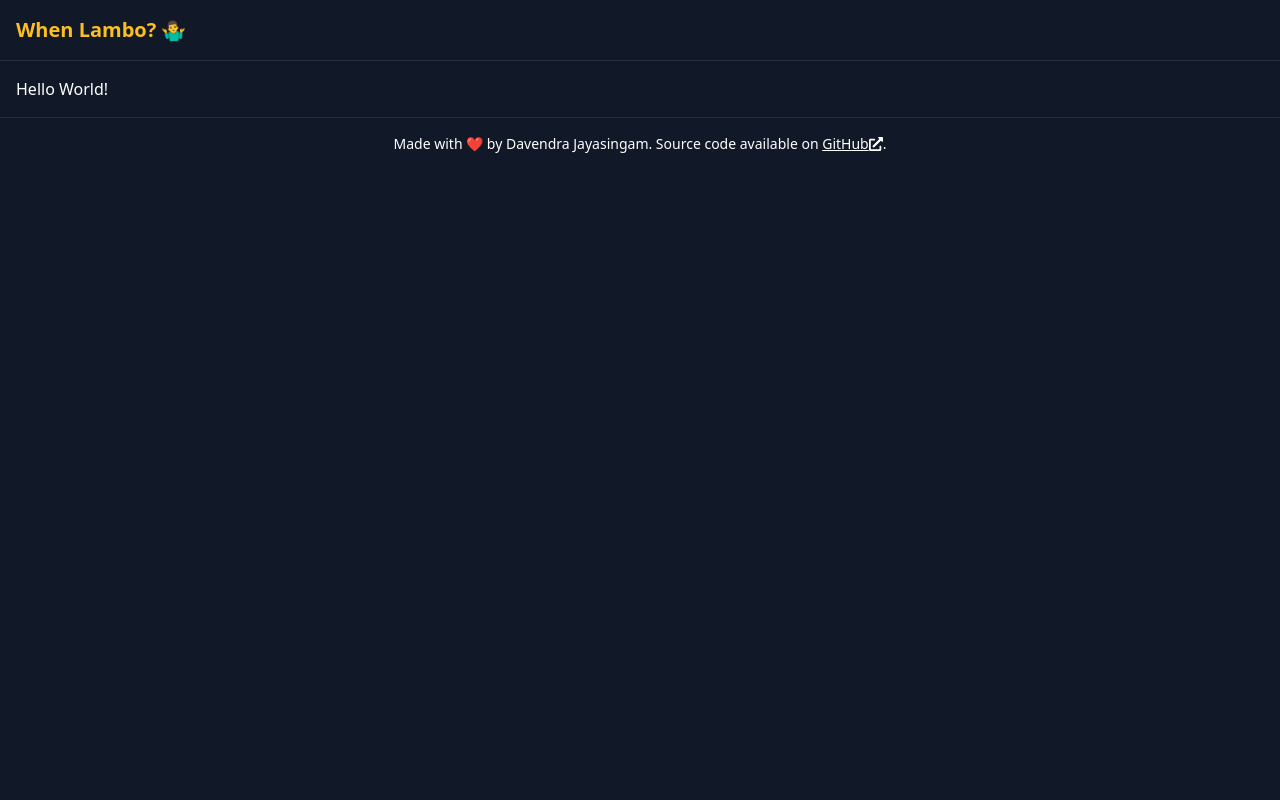
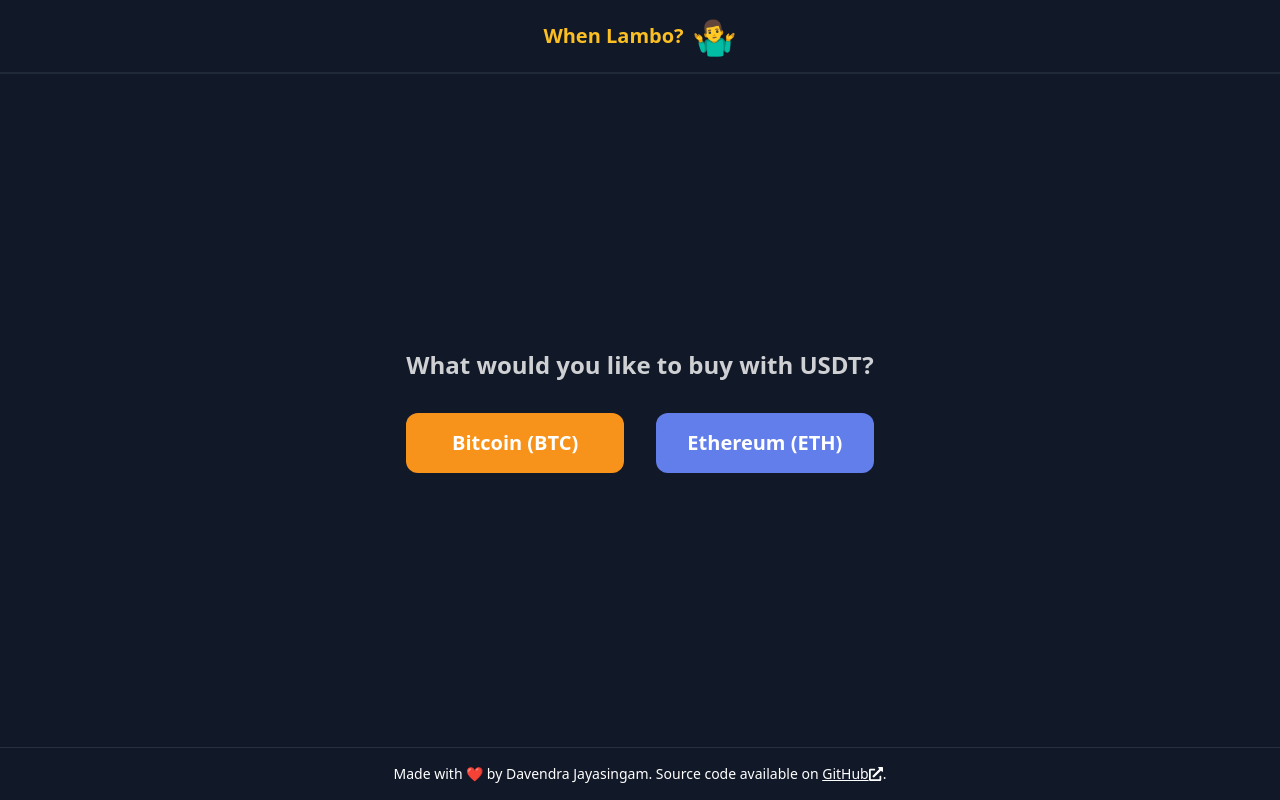
Before and after one commit to davendrajayasingam/whenlambo, a Next.js app: page / in a window 1280 px wide. Built offline with nearby package versions, Linux system fonts and the light colour scheme; no server answers.

Commit message:
Added homepage, and also BTC and ETH pages. A custom hook pulls data from the services every 5 seconds

```diff
--- /dev/null
+++ b/app/[currencyId]/page.tsx
@@ -0,0 +1,63 @@
+'use client'
+
+import usePriceFetcher from '@/utils/components/usePriceFetcher'
+import { classNames } from '@/utils/helpers/tailwindHelper'
+
+export default function BTCPage({ params }: { params: { currencyId: string } })
+{
+  const { currencyId } = params
+
+  const prices = usePriceFetcher({ currencyToBuy: currencyId })
+  const [binancePrice, kucoinPrice, krakenPrice, bybitPrice] = prices
+
+  const currencyFormatter = new Intl.NumberFormat('en-US', {
+    style: 'currency',
+    currency: 'USD',
+    minimumFractionDigits: 2
+  })
+
+  const showPrice = (exchange: Exchange, price: number) => (
+    <div className={classNames(
+      price === Math.min(...prices.filter(price => price !== 0)) ? 'bg-emerald-500' : 'bg-rose-500',
+      'p-4 w-full h-full aspect-video',
+      'flex flex-col items-center justify-center space-y-2',
+    )}>
+      <p className='font-bold text-white/80 text-center text-lg'>
+        {exchange}
+      </p>
+      <p className='font-bold text-white text-center text-2xl'>
+        {
+          price === 0
+            ? 'N/A'
+            : currencyFormatter.format(price)
+        }
+      </p>
+    </div>
+  )
+
+  if (currencyId !== 'btc' && currencyId !== 'eth')
+  {
+    return (
+      <div className='p-6 w-full h-full max-w-lg mx-auto flex flex-col space-y-6'>
+        <p className='font-semibold text-2xl text-rose-400 text-center'>
+          {currencyId.toUpperCase()} is not supported.
+        </p>
+      </div>
+    )
+  }
+
+  return <div className='p-6 w-full h-full max-w-lg mx-auto flex flex-col space-y-6'>
+
+    <p className='font-semibold text-2xl text-white/80 text-center'>
+      Trade your USDT for {`${currencyId}`.toUpperCase()}!
+    </p>
+
+    <div className='grid grid-cols-2 gap-1 w-full'>
+      {showPrice('Binance', binancePrice)}
+      {showPrice('Kucoin', kucoinPrice)}
+      {showPrice('Kraken', krakenPrice)}
+      {showPrice('Bybit', bybitPrice)}
+    </div>
+
+  </div>
+}
--- a/app/header.tsx
+++ b/app/header.tsx
@@ -3,14 +3,14 @@
 export default function Header()
 {
     return (
-        <header className='p-4 border-b border-white/10'>
+        <header className='p-4 border-b-2 border-gray-800'>
 
-            <div className='max-w-screen-xl mx-auto'>
+            <div className='max-w-screen-xl mx-auto text-center'>
                 <Link
                     href='/'
-                    className='font-bold text-xl text-white hover:underline'
+                    className='flex items-center justify-center space-x-2 font-bold text-xl text-white hover:underline'
                 >
-                    <span className='text-amber-400'>When Lambo?</span> 🤷‍♂️
+                    <span className='text-amber-400'>When Lambo?</span> <span className='text-4xl'>🤷‍♂️</span>
                 </Link>
             </div>
 
--- a/app/layout.tsx
+++ b/app/layout.tsx
@@ -59,9 +59,11 @@
     >
       <head />
       <body className='font-sans h-full'>
-        <Header />
-        {children}
-        <Footer />
+        <div className='flex flex-col justify-between h-full'>
+          <Header />
+          {children}
+          <Footer />
+        </div>
         <Analytics />
         <Toaster />
       </body>
--- a/app/page.tsx
+++ b/app/page.tsx
@@ -1,6 +1,30 @@
+import Link from 'next/link'
+
 export default async function HomePage()
 {
-  return <div className='p-4'>
-    <p className='text-white'>Hello World!</p>
+  return <div className='p-6 flex flex-col items-center justify-center h-full space-y-8 max-w-screen-sm mx-auto'>
+
+    <p className='font-semibold text-2xl text-white/80 text-center'>
+      What would you like to buy with USDT?
+    </p>
+
+    <div className='grid grid-cols-1 sm:grid-cols-2 gap-8 w-full'>
+
+      <Link
+        href='/btc'
+        className='bg-bitcoin rounded-xl p-4 font-bold text-xl text-white text-center hover:brightness-110 transition-all duration-300 ease-in-out'
+      >
+        Bitcoin (BTC)
+      </Link>
+
+      <Link
+        href='/eth'
+        className='bg-ethereum rounded-xl p-4 font-bold text-xl text-white text-center hover:brightness-110 transition-all duration-300 ease-in-out'
+      >
+        Ethereum (ETH)
+      </Link>
+
+    </div>
+
   </div>
 }
--- a/tailwind.config.ts
+++ b/tailwind.config.ts
@@ -8,6 +8,10 @@
   ],
   theme: {
     extend: {
+      colors: {
+        bitcoin: '#f7931a',
+        ethereum: '#627eea'
+      }
     }
   },
   plugins: []
--- /dev/null
+++ b/typings.d.ts
@@ -0,0 +1,3 @@
+type Exchange = 'Binance' | 'Kucoin' | 'Kraken' | 'Bybit'
+
+type Currency = 'BTC' | 'ETH'
--- /dev/null
+++ b/utils/components/usePriceFetcher.tsx
@@ -0,0 +1,54 @@
+import { useEffect, useState } from 'react'
+
+type Props = {
+    currencyToBuy: string
+}
+
+export default function usePriceFetcher({ currencyToBuy }: Props)
+{
+    const [binancePrice, setBinancePrice] = useState<number>(0)
+    const [kucoinPrice, setKucoinPrice] = useState<number>(0)
+    const [krakenPrice, setKrakenPrice] = useState<number>(0)
+    const [bybitPrice, setBybitPrice] = useState<number>(0)
+
+    // setup a timer to fetch and update prices every 5 seconds
+    useEffect(() =>
+    {
+        if (currencyToBuy !== 'btc' && currencyToBuy !== 'eth')
+        {
+            return
+        }
+
+        const currency = currencyToBuy.toUpperCase()
+
+        const fetchPrices = async () =>
+        {
+            await fetch(`https://api.binance.com/api/v3/ticker/price?symbol=${currency}USDT`, { cache: 'no-store' })
+                .then(res => res.json())
+                .then(data => setBinancePrice(parseFloat(data.price)))
+                .catch(() => setBinancePrice(0))
+
+            await fetch(`https://api.kucoin.com/api/v1/market/orderbook/level1?symbol=${currency}-USDT`, { cache: 'no-store' })
+                .then(res => res.json())
+                .then(data => setKucoinPrice(parseFloat(data.data.price)))
+                .catch(() => setKucoinPrice(0))
+
+            await fetch(`https://api.kraken.com/0/public/Ticker?pair=${currency}USDT`, { cache: 'no-store' })
+                .then(res => res.json())
+                .then(data => setKrakenPrice(parseFloat(data.result[Object.keys(data.result)[0]].c[0])))
+                .catch(() => setKrakenPrice(0))
+
+            await fetch(`https://api.bybit.com/v2/public/tickers?symbol=${currency}USDT`, { cache: 'no-store' })
+                .then(res => res.json())
+                .then(data => setBybitPrice(parseFloat(data.result[0].last_price)))
+                .catch(() => setBybitPrice(0))
+        }
+        fetchPrices()
+
+        const timer = setInterval(fetchPrices, 5000)
+
+        return () => clearInterval(timer)
+    }, [currencyToBuy])
+
+    return [binancePrice, kucoinPrice, krakenPrice, bybitPrice]
+}
```
